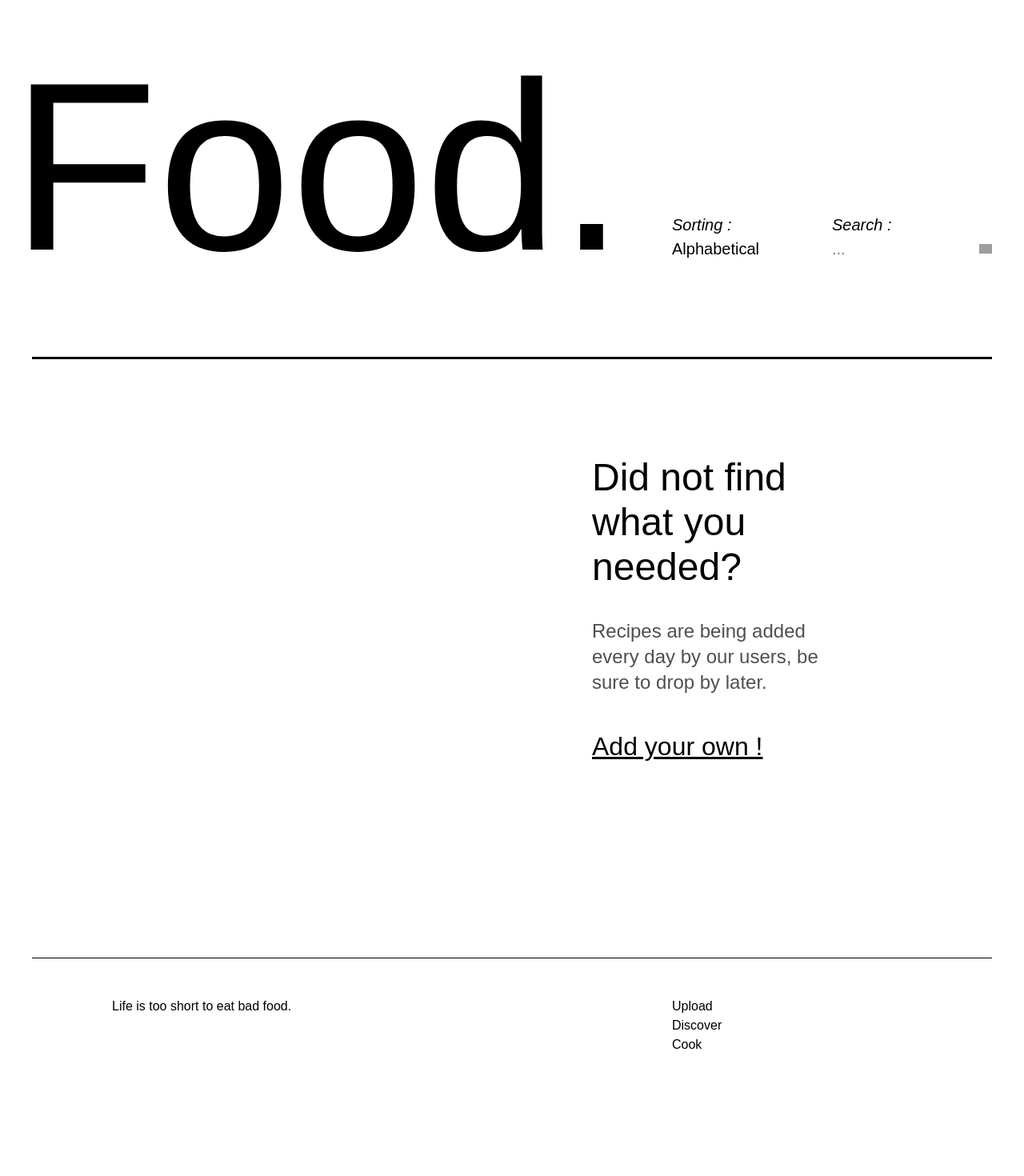
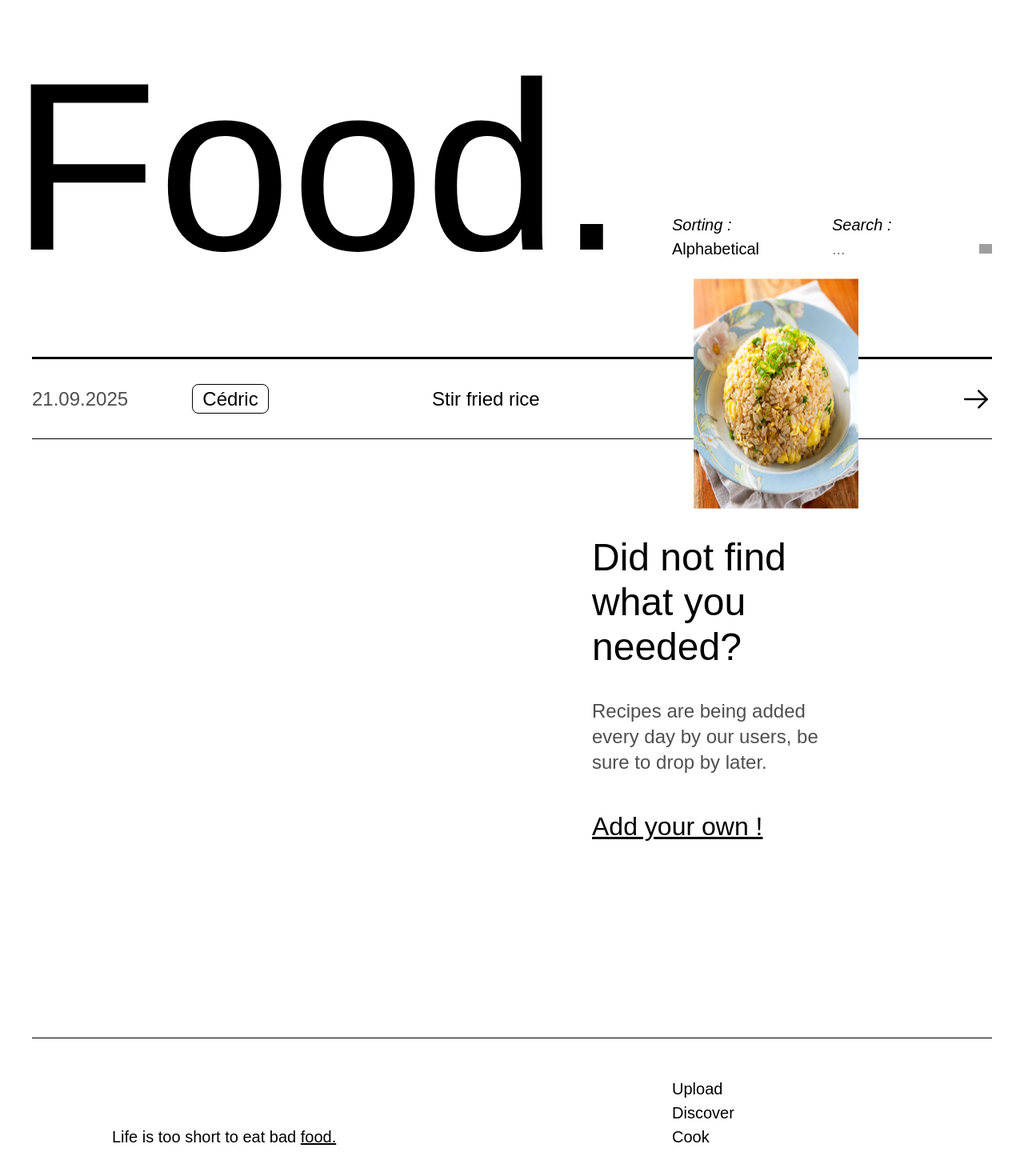
Before and after one commit to MAHA-cego/foodApp, a React (Vite) app: page / in a window 1280 px wide. Shown: the part 172-1642 px from the top of the page at 80% size. Before the commit the page ends 1524 px from the top, so only its background shows below. Built offline with nearby package versions, Linux system fonts and the light colour scheme; grey boxes are pictures that could not be loaded; a web font is replaced by a local one.

Commit message:
main + recipe start

```diff
--- a/src/components/Footer.jsx
+++ b/src/components/Footer.jsx
@@ -1,9 +1,12 @@
 function Footer() {
   return (
     <>
-      <footer className="grid grid-cols-[1fr_7fr_4fr] mt-[240px] mb-[34px] pt-[48px] border-t mx-[40px]">
-        <p className="col-start-2">
-          Life is too short to eat bad <a href="">food.</a>
+      <footer className="grid grid-cols-[1fr_7fr_4fr] mt-[240px] mb-[34px] pt-[48px] border-t mx-[40px] text-[1.25rem]">
+        <p className="col-start-2 content-end">
+          Life is too short to eat bad{" "}
+          <a href="" className="font-medium underline">
+            food.
+          </a>
         </p>
         <ul className="col-start-3">
           <li>
--- a/src/components/Main.jsx
+++ b/src/components/Main.jsx
@@ -1,4 +1,5 @@
 import magnifier from "../assets/iconmonstr-magnifier-lined.svg";
+import RecipeMain from "../components/RecipeMain.jsx";
 
 function Main() {
   return (
@@ -37,7 +38,9 @@ function Main() {
             </form>
           </div>
         </div>
-        <div></div>
+        <div>
+          <RecipeMain />
+        </div>
         <div className="mt-[120px] grid grid-cols-[7fr_3fr_2fr]">
           <div className="col-start-2 flex flex-col gap-[36px]">
             <h2 className="text-[3rem] font-medium leading-14">
--- /dev/null
+++ b/src/components/RecipeMain.jsx
@@ -0,0 +1,32 @@
+import arrow from "../assets/iconmonstr-arrow-right-lined.svg";
+import eggFriedRiceImg from "../assets/egg-fried-rice-main-preview.webp";
+
+function RecipeMain() {
+  return (
+    <>
+      <div className="grid grid-cols-[2fr_3fr_6fr_1fr] h-[6.25rem] border-b text-[1.5rem]">
+        <p className="col-start-1 inline-block content-center text-darkGrey">
+          21.09.2025
+        </p>
+        <button className="col-start-2 justify-self-start border h-[2.3rem] w-[6rem] rounded-lg self-center hover:cursor-pointer">
+          Cédric
+        </button>
+        <h3 className="col-start-3 inline-block content-center font-medium hover:cursor-pointer">
+          Stir fried rice
+        </h3>
+        <button className="col-start-4 justify-self-end hover:cursor-pointer">
+          <img src={arrow} alt="Search" width="40" height="40" />
+        </button>
+        <div className="grid grid-cols-[4fr_1fr_1fr] absolute">
+          <img
+            src={eggFriedRiceImg}
+            alt=""
+            className="h-[287px] w-[287px] col-start-2 translate-y-[-35%]"
+          />
+        </div>
+      </div>
+    </>
+  );
+}
+
+export default RecipeMain;
--- a/src/index.css
+++ b/src/index.css
@@ -14,6 +14,7 @@
 
 @theme {
   --color-darkGrey: #4f4f4f;
+  --color-lightGrey: #b8b8b8;
 }
 
 body {
--- a/src/pages/RecipePage.jsx
+++ b/src/pages/RecipePage.jsx
@@ -1,5 +1,65 @@
+import Nav from "../components/Nav.jsx";
+import eggFriedRice from "../assets/egg-fried-rice-main-preview.webp";
+
 function RecipePage() {
-  return <></>;
+  return (
+    <>
+      <Nav />
+      <body className="">
+        <div className="mx-[40px]">
+          <div className="grid grid-cols-[7fr_5fr] gap-[5.5rem]">
+            <img src={eggFriedRice} alt="" />
+            <div>
+              <p className="text-[1rem]">Cédric's</p>
+              <h1 className="text-[4rem]">Stir Fried Rice</h1>
+              <p className="text-[1.25rem]">
+                Stir-Fried Rice with Eggs and Vegetables is a quick, wholesome,
+                and versatile dish rooted in Asian culinary traditions. Made
+                using day-old rice for optimal texture, this dish combines
+                fluffy scrambled eggs, vibrant vegetables, and a savory touch of
+                soy sauce to create a well-balanced and satisfying meal. It's a
+                great way to use up leftover rice and fridge veggies, making it
+                both budget-friendly and nutritious. Whether enjoyed as a main
+                course or a side dish, this stir-fry delivers flavor, color, and
+                comfort in every bite.
+              </p>
+              <div className="text-[1rem] font-light ">
+                <p className="text-darkGrey justify-self-end underline">
+                  Per 100g
+                </p>
+                <ul>
+                  <li className="flex flex-row justify-between border-b py-[1.25rem] border-b-lightGrey">
+                    <p className="text-darkGrey">Calories</p>
+                    <p>145 kcal</p>
+                  </li>
+                  <li className="flex flex-row justify-between border-b py-[1.25rem] border-b-lightGrey">
+                    <p className="text-darkGrey">Protein</p>
+                    <p>4.2 g</p>
+                  </li>
+                  <li className="flex flex-row justify-between border-b py-[1.25rem] border-b-lightGrey">
+                    <p className="text-darkGrey">Fat</p>
+                    <p>5.5 g</p>
+                  </li>
+                  <li className="flex flex-row justify-between border-b py-[1.25rem] border-b-lightGrey">
+                    <p className="text-darkGrey">Carbohydrates</p>
+                    <p>19.8 g</p>
+                  </li>
+                  <li className="flex flex-row justify-between border-b py-[1.25rem] border-b-lightGrey">
+                    <p className="text-darkGrey">Fiber</p>
+                    <p>1.1 g</p>
+                  </li>
+                  <li className="flex flex-row justify-between border-b py-[1.25rem] border-b-lightGrey">
+                    <p className="text-darkGrey">Sodium</p>
+                    <p>410 mg</p>
+                  </li>
+                </ul>
+              </div>
+            </div>
+          </div>
+        </div>
+      </body>
+    </>
+  );
 }
 
 export default RecipePage;
```
Also changed, not shown: src/assets/egg-fried-rice-main-preview.webp (added).
